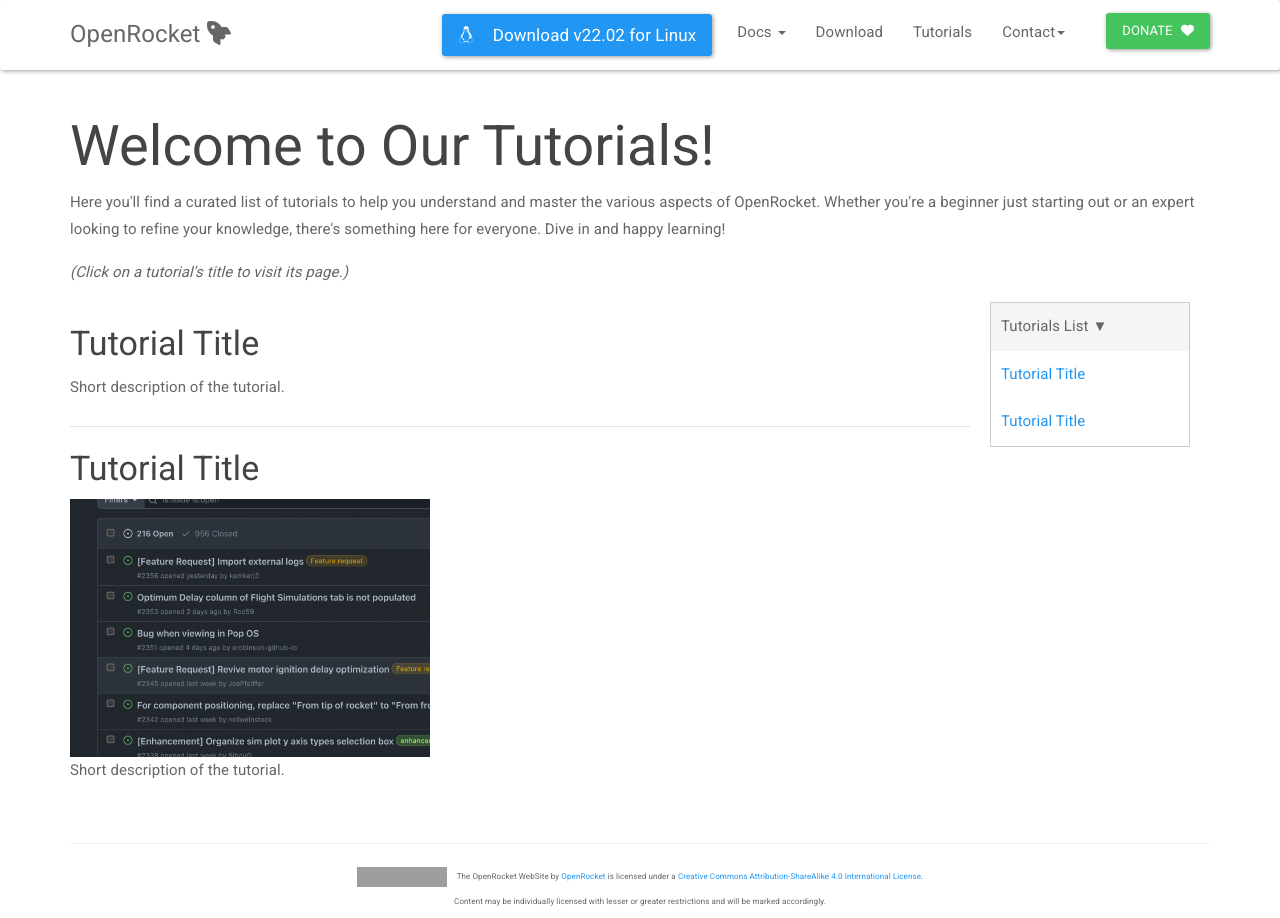
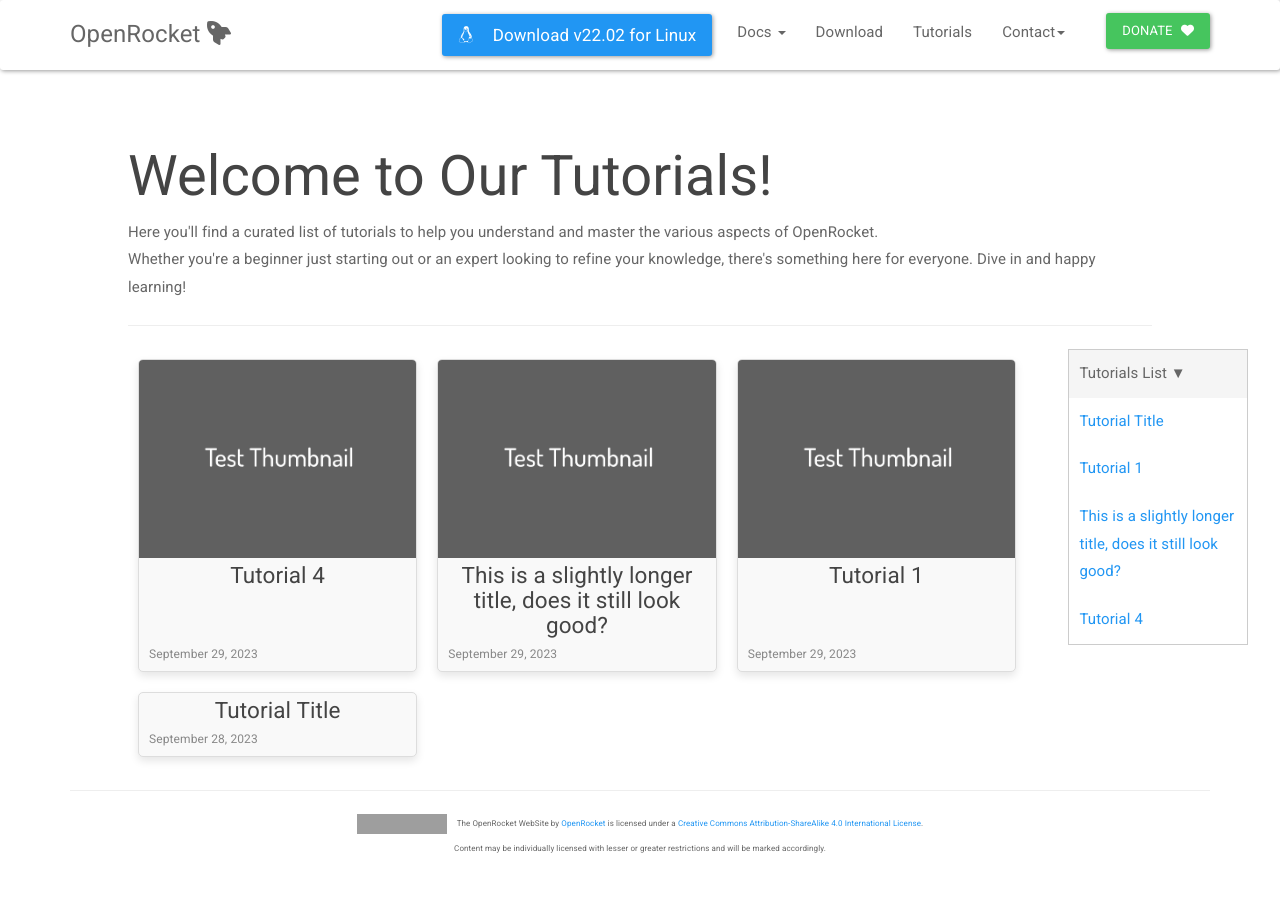
Before and after one commit to openrocket/openrocket.github.io, a Jekyll site: the page built from tutorials_main.md, in a window 1280 px wide. Built offline with Jekyll 4.4.1, drawn with Linux system fonts in a browser that asks for light colours; nearby versions of some CDN libraries; grey boxes are pictures that could not be loaded.

Commit message:
Use tiles for tutorials on main page

```diff
--- /dev/null
+++ b/_tutorials/tutorial3.md
@@ -0,0 +1,10 @@
+---
+layout: tutorial
+title: "This is a slightly longer title, does it still look good?"
+id: tutorial3
+thumbnail: /img/tutorials/thumbnails/tn_dummy.png
+description: Short description of the tutorial.
+date: 2023-09-29
+---
+
+Tutorial content goes here...
--- /dev/null
+++ b/_tutorials/tutorial4.md
@@ -0,0 +1,10 @@
+---
+layout: tutorial
+title: "Tutorial 4"
+id: tutorial4
+thumbnail: /img/tutorials/thumbnails/tn_dummy.png
+description: Short description of the tutorial.
+date: 2023-09-29
+---
+
+Tutorial content goes here...
--- a/css/tutorial.css
+++ b/css/tutorial.css
@@ -1,34 +1,32 @@
-.tutorial-thumbnail {
-    max-width: 40%;     /* or whatever width you desire */
-    height: auto;
+.tutorial-introduction {
+    width: 80%;
+    padding-top: 30px;
+    margin: 0 auto;
 }
 
 .tutorial-container {
     display: flex;
-    justify-content: space-between;
-    width: 100%;
+    position: relative;
+    width: 90%;
+    left: 10%;
+    padding-right: 2.5%;
+    gap: 2%;  /* Adjust this value to set the margin between the tutorials and tutorial-selection */
 }
 
 .tutorials {
-    flex: 2;
+    flex: 5;
+    display: flex;
+    flex-wrap: wrap;
     margin-right: 20px;
-}
-
-.tutorial {
-    border-bottom: 1px solid #e3e3e3;
-    padding-bottom: 10px;
-    margin-bottom: 10px; /* Space between border and next tutorial */
+    justify-content: flex-start;
 }
 
 .tutorial:last-child {
-    border-bottom: none; /* Remove border from the last tutorial to avoid double border */
+    border-bottom: none;
 }
 
 .tutorial-selection {
     flex: 1;
-    max-width: 200px;
-    margin-left: auto;
-    margin-right: 20px;
 }
 
 .toggle-list {
@@ -65,8 +63,69 @@
 }
 
 .tutorial-content header .tutorial-date {
-    font-size: 0.8em;  /* Smaller font size for the date */
-    color: #888;      /* Dim grey color */
-    margin-top: 5px;  /* Optional margin to space it out a bit */
-    display: block;   /* Makes the date display on its own line */
+    font-size: 0.8em;
+    color: #888;
+    margin-top: 3px;
+    display: block;
+    text-align: left;
 }
+
+.tutorial-tile {
+    flex: 0 0 calc(33.333% - 20px);  /* Adjust the margin value accordingly */
+    box-sizing: border-box;
+    margin: 10px;
+    background-color: #f9f9f9;
+    border: 1px solid #ddd;
+    border-radius: 5px;
+    overflow: hidden;
+    box-shadow: 0 4px 8px rgba(0, 0, 0, 0.1);
+    transition: transform 0.3s, box-shadow 0.3s;
+
+    text-decoration: none;
+    color: inherit;
+    display: block;
+
+    display: flex;
+    flex-direction: column;
+}
+
+.tutorial-tile h3 {
+    font-size: 1.5em;
+    margin: 5px 5px;
+    padding: 0;
+}
+
+.tutorial-tile:hover {
+    transform: scale(1.03);
+    box-shadow: 0 6px 12px rgba(0, 0, 0, 0.15);
+}
+
+.tutorial-thumbnail img {
+    display: block;
+    width: 100%;
+    height: auto;
+}
+
+.tutorial-title {
+    text-align: center;
+}
+
+.tutorial-date {
+    font-size: 0.8em;
+    color: #888;
+    text-align: left;
+    margin-bottom: 6px;
+    margin-left: 10px;
+}
+
+@media screen and (max-width: 768px) {
+    .tutorial-tile {
+        flex: 1 1 calc(50% - 10px);
+    }
+}
+
+@media screen and (max-width: 480px) {
+    .tutorial-tile {
+        flex: 1 1 100%;
+    }
+}
--- a/tutorials_main.md
+++ b/tutorials_main.md
@@ -1,5 +1,5 @@
 ---
-layout: interior-page
+layout: default
 title: Tutorials
 permalink: /tutorials/
 ---
@@ -7,24 +7,28 @@
 <!-- Introduction -->
 <div class="tutorial-introduction">
   <h1>Welcome to Our Tutorials!</h1>
-  <p>Here you'll find a curated list of tutorials to help you understand and master the various aspects of OpenRocket. Whether you're a beginner just starting out or an expert looking to refine your knowledge, there's something here for everyone. Dive in and happy learning!</p>
-  <p><i>(Click on a tutorial's title to visit its page.)</i></p>
+  <p>Here you'll find a curated list of tutorials to help you understand and master the various aspects of OpenRocket. <br>Whether you're a beginner just starting out or an expert looking to refine your knowledge, there's something here for everyone. Dive in and happy learning!</p>
 </div>
+
+<hr style="width: 80%">
 
 <div class="tutorial-container">
   <!-- Tutorial content -->
   <div class="tutorials">
     {% assign sorted_tutorials = site.tutorials | sort: "date" | reverse %}
-    {% for tutorial in site.tutorials %}
-      <div class="tutorial">
-        <a href="{{ tutorial.url }}">
-          <h3>{{ tutorial.title }}</h3>
-        </a>
-        {% if tutorial.thumbnail %}
-          <img class="tutorial-thumbnail" src="{{ tutorial.thumbnail }}" alt="{{ tutorial.title }}">
-        {% endif %}
-        <p>{{ tutorial.description }}</p>
-      </div>
+    {% for tutorial in sorted_tutorials %}
+      <a href="{{ tutorial.url }}" class="tutorial-tile">
+            {% if tutorial.thumbnail %}
+                <div class="tutorial-thumbnail">
+                    <img src="{{ tutorial.thumbnail }}" alt="{{ tutorial.title }}">
+                </div>
+            {% endif %}
+            <div class="tutorial-title">
+                <h3>{{ tutorial.title }}</h3>
+            </div>
+            <div class="filler" style="flex-grow: 1;"></div>
+            <div class="tutorial-date">{{ tutorial.date | date: "%B %d, %Y" }}</div>
+      </a>
     {% endfor %}
   </div>
 
```
Also changed, not shown: _tutorials/tutorial1.md (+2 -2 lines), img/tutorials/thumbnails/tn_dummy.png (added), img/tutorials/thumbnails/tn_tutorial1.png (deleted).
